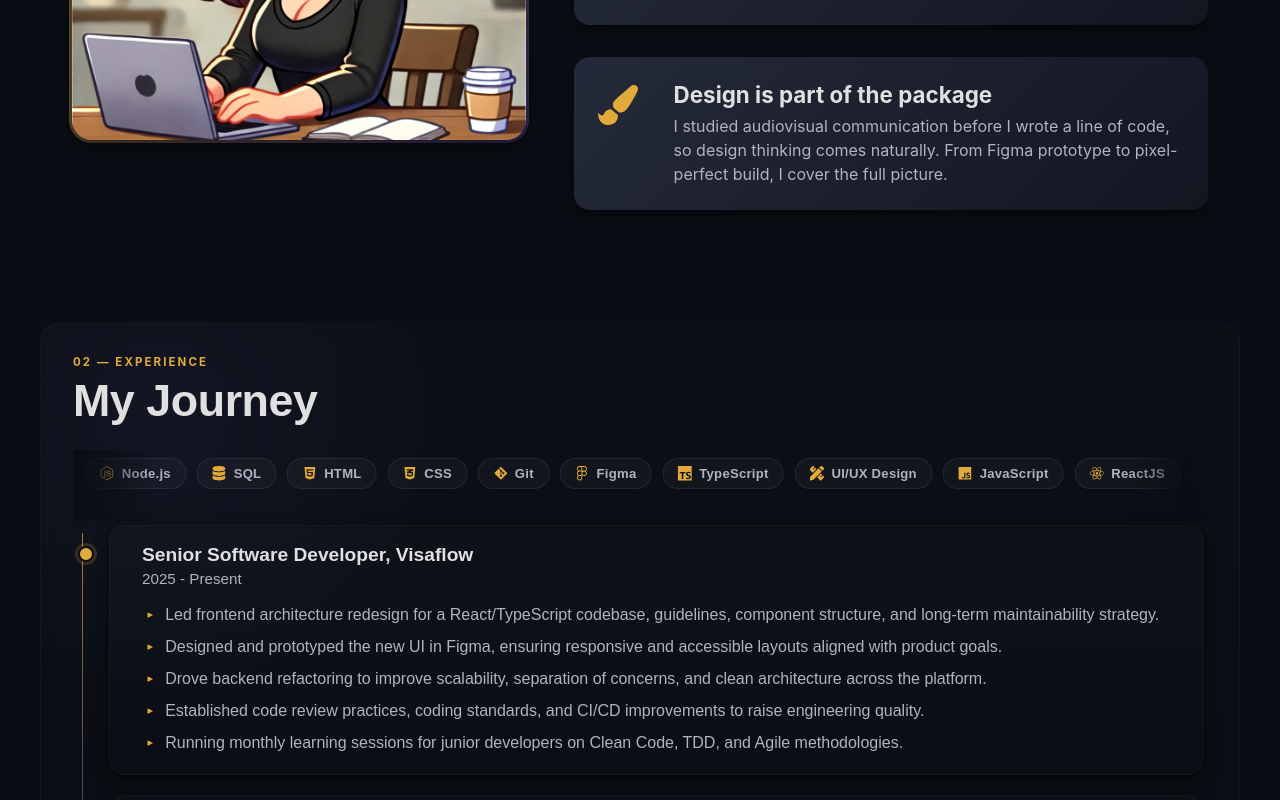
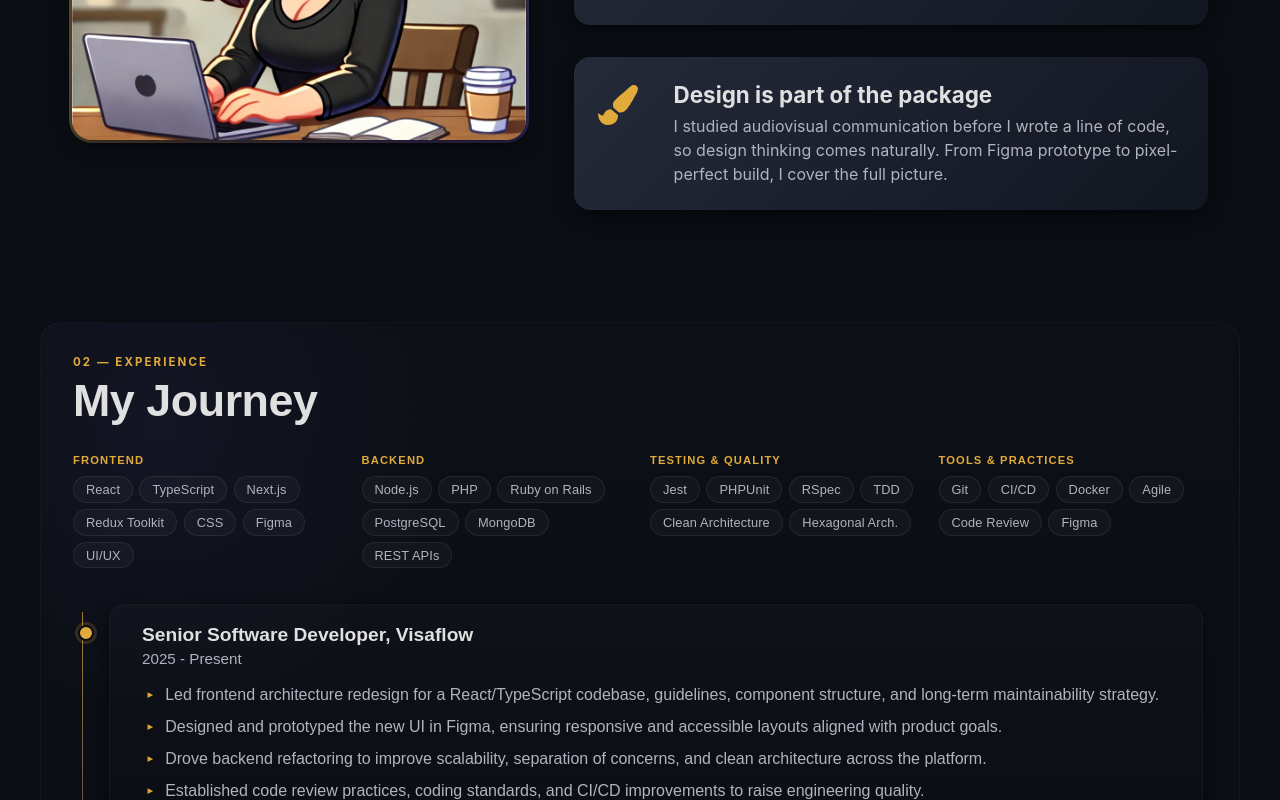
Before and after one commit to bejabeja/portfolio-web, a React (Vite) app: page / in a window 1280 px wide. Shown: the part 1405-2205 px from the top of the page. Built offline with nearby package versions, Linux system fonts and the light colour scheme.

Commit message:
modify skills icons section

```diff
--- a/src/components/Experience/Experience.jsx
+++ b/src/components/Experience/Experience.jsx
@@ -1,13 +1,7 @@
-import { FaCss3Alt, FaDatabase, FaFigma, FaGitAlt, FaHtml5, FaJs, FaNodeJs, FaPencilRuler, FaReact } from "react-icons/fa";
-import { SiTypescript } from "react-icons/si";
 import data from "../../data/data.json";
 import styles from "./Experience.module.css";
 
-const SKILL_ICONS = { FaJs, FaReact, FaNodeJs, FaDatabase, FaHtml5, FaCss3Alt, FaGitAlt, FaFigma, SiTypescript, FaPencilRuler };
-
 const Experience = () => {
-  const doubledSkills = [...data.skills, ...data.skills];
-
   return (
     <section
       id="experience"
@@ -19,18 +13,17 @@
         My Journey
       </h2>
 
-      <div className={styles.marqueeWrapper} aria-label="Skills">
-        <div className={styles.marqueeTrack}>
-          {doubledSkills.map((skill, idx) => {
-            const Icon = SKILL_ICONS[skill.icon];
-            return (
-              <span key={idx} className={styles.marqueeItem} aria-hidden={idx >= data.skills.length ? "true" : undefined}>
-                {Icon && <Icon aria-hidden="true" />}
-                {skill.title}
-              </span>
-            );
-          })}
-        </div>
+      <div className={styles.skillsGrid} aria-label="Tech stack">
+        {data.skillCategories.map((category) => (
+          <div key={category.label} className={styles.skillCategory}>
+            <span className={styles.categoryLabel}>{category.label}</span>
+            <div className={styles.categoryPills}>
+              {category.skills.map((skill) => (
+                <span key={skill} className={styles.pill}>{skill}</span>
+              ))}
+            </div>
+          </div>
+        ))}
       </div>
 
       <div className={styles.workExperiences} aria-label="Work experience">
--- a/src/components/Experience/Experience.module.css
+++ b/src/components/Experience/Experience.module.css
@@ -26,70 +26,49 @@
     position: relative;
 }
 
-/* Marquee */
-.marqueeWrapper {
-    overflow: hidden;
-    position: relative;
-    padding: 0.5rem 0 2rem;
+/* Tech stack grid */
+.skillsGrid {
+    display: grid;
+    grid-template-columns: 1fr 1fr;
+    gap: 1.25rem;
+    padding: 0.25rem 0 2rem;
 }
 
-.marqueeWrapper::before,
-.marqueeWrapper::after {
-    content: "";
-    position: absolute;
-    top: 0;
-    bottom: 0;
-    width: 80px;
-    z-index: 2;
-    pointer-events: none;
+.skillCategory {
+    display: flex;
+    flex-direction: column;
+    gap: 0.6rem;
 }
 
-.marqueeWrapper::before {
-    left: 0;
-    background: linear-gradient(to right, var(--color-bg), transparent);
+.categoryLabel {
+    font-size: 0.7rem;
+    font-weight: 700;
+    letter-spacing: 0.1em;
+    text-transform: uppercase;
+    color: var(--color-secondary);
 }
 
-.marqueeWrapper::after {
-    right: 0;
-    background: linear-gradient(to left, var(--color-bg), transparent);
+.categoryPills {
+    display: flex;
+    flex-wrap: wrap;
+    gap: 0.4rem;
 }
 
-.marqueeTrack {
-    display: flex;
-    gap: 0.65rem;
-    width: max-content;
-    animation: marquee 30s linear infinite;
-}
-
-.marqueeTrack:hover {
-    animation-play-state: paused;
-}
-
-@keyframes marquee {
-    from { transform: translateX(0); }
-    to   { transform: translateX(-50%); }
-}
-
-.marqueeItem {
-    display: inline-flex;
-    align-items: center;
-    gap: 0.45rem;
+.pill {
+    font-size: 0.8rem;
+    font-weight: 500;
     color: var(--color-text-soft);
-    font-size: 0.82rem;
-    font-weight: 600;
-    white-space: nowrap;
-    padding: 0.42rem 0.9rem;
+    padding: 0.3rem 0.75rem;
     border-radius: 999px;
     border: 1px solid rgba(255, 255, 255, 0.07);
     background: rgba(255, 255, 255, 0.03);
-    letter-spacing: 0.02em;
-    transition: color 0.2s ease, border-color 0.2s ease;
+    letter-spacing: 0.01em;
 }
 
-.marqueeItem svg {
-    font-size: 0.9rem;
-    color: var(--color-secondary);
-    flex-shrink: 0;
+@media (min-width: 830px) {
+    .skillsGrid {
+        grid-template-columns: repeat(4, 1fr);
+    }
 }
 
 /* Work experience timeline */
@@ -199,10 +178,6 @@
 }
 
 @media (prefers-reduced-motion: reduce) {
-    .marqueeTrack {
-        animation: none;
-    }
-
     .workExperience {
         transition: none;
     }
--- a/src/components/Hero/Hero.jsx
+++ b/src/components/Hero/Hero.jsx
@@ -39,11 +39,11 @@
         </p>
 
         <p className={styles.heroSubtitle}>
-          Senior Software Developer with 5+ years of experience building
-          full-stack web apps. I specialize in{" "}
-          <strong>React and TypeScript</strong>, care deeply about clean code
-          and architecture, and bring a design background that helps me bridge
-          the gap between product and engineering.
+          Senior Software Developer with 5+ years shipping full-stack products
+          in <strong>visa tech, real estate, and travel</strong>. I specialize
+          in React and TypeScript, care deeply about clean code and
+          architecture, and bring a design background that bridges product and
+          engineering.
         </p>
 
         <div className={styles.heroActions}>
--- a/src/data/data.json
+++ b/src/data/data.json
@@ -1,44 +1,20 @@
 {
-    "skills": [
+    "skillCategories": [
         {
-            "title": "JavaScript",
-            "icon": "FaJs"
+            "label": "Frontend",
+            "skills": ["React", "TypeScript", "Next.js", "Redux Toolkit", "CSS", "Figma", "UI/UX"]
         },
         {
-            "title": "ReactJS",
-            "icon": "FaReact"
+            "label": "Backend",
+            "skills": ["Node.js", "PHP", "Ruby on Rails", "PostgreSQL", "MongoDB", "REST APIs"]
         },
         {
-            "title": "Node.js",
-            "icon": "FaNodeJs"
+            "label": "Testing & Quality",
+            "skills": ["Jest", "PHPUnit", "RSpec", "TDD", "Clean Architecture", "Hexagonal Arch."]
         },
         {
-            "title": "SQL",
-            "icon": "FaDatabase"
-        },
-        {
-            "title": "HTML",
-            "icon": "FaHtml5"
-        },
-        {
-            "title": "CSS",
-            "icon": "FaCss3Alt"
-        },
-        {
-            "title": "Git",
-            "icon": "FaGitAlt"
-        },
-        {
-            "title": "Figma",
-            "icon": "FaFigma"
-        },
-        {
-            "title": "TypeScript",
-            "icon": "SiTypescript"
-        },
-        {
-            "title": "UI/UX Design",
-            "icon": "FaPencilRuler"
+            "label": "Tools & Practices",
+            "skills": ["Git", "CI/CD", "Docker", "Agile", "Code Review", "Figma"]
         }
     ],
     "works": [
```
